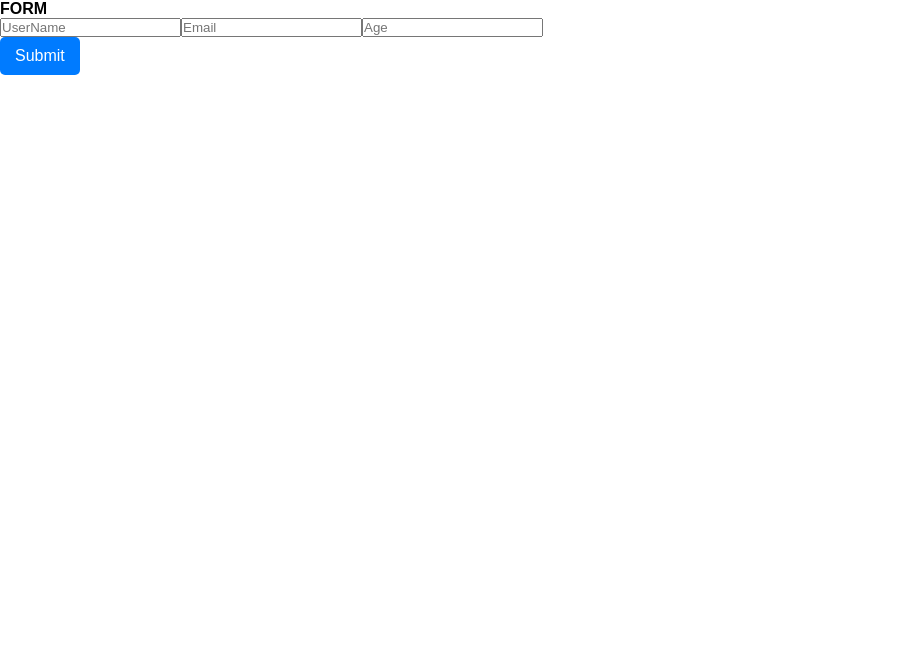
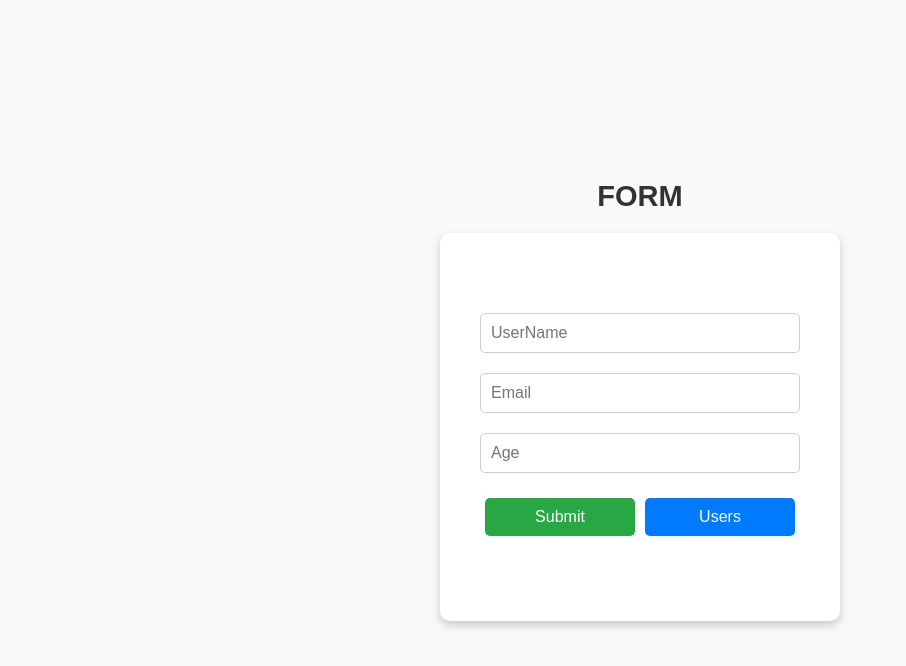
Before and after one commit to nargizsafarli/Crud-redux, a React (Vite) app: page / in a window 1280 px wide. Shown: the top 666 px of the page, without its empty margins (0-906 px from the left). Built offline with nearby package versions, Linux system fonts and the light colour scheme.

Commit message:
form page designed

```diff
--- a/src/Components/Form/Form.jsx
+++ b/src/Components/Form/Form.jsx
@@ -2,11 +2,11 @@ import React, { useState } from 'react'
 import { useDispatch } from 'react-redux';
 import { useNavigate } from 'react-router-dom';
 import { addUser, fetchUsers } from '../../Store/action';
+import "./form.css"
 
 function Form() {
     const [name, setUserName] = useState("");
     const [email, setEmail] = useState("");
-    const [password, setPassword] = useState("");
     const [age, setAge] = useState("");
     const [errors, setErrors] = useState({});
     const navigate=useNavigate()
@@ -14,7 +14,6 @@ function Form() {
 
 
     const usernameRegex =/^[a-zA-Z0-9]{3,13}$/;
-    // const passwordRegex = /^[a-zA-Z0-9!@#$%^&*]{6,16}$/;
     const emailRegex = /^[a-zA-Z0-9._%+-]+@gmail\.com$/;
     const ageRegex = /^[0-9]{1,3}$/;
 
@@ -66,7 +65,7 @@ function Form() {
           value={name}
           onChange={(e) => setUserName(e.target.value)}
         />
-        <span className="error">{errors.name}</span>
+        <span className="error">{errors.userName}</span>
         <input
           type="text"
           placeholder="Email"
@@ -86,6 +85,7 @@ function Form() {
           <button
           onClick={handleSubmit}
           >Submit</button>
+          <button onClick={()=>{navigate("/user")}}>Users</button>
         </div>
       </div>
     </div>
--- /dev/null
+++ b/src/Components/Form/form.css
@@ -0,0 +1,85 @@
+* {
+    margin: 0;
+    padding: 0;
+    box-sizing: border-box;
+    font-family: Arial, sans-serif;
+  }
+
+  .main-container {
+    display: flex;
+    flex-direction: column;
+    align-items: center;
+    justify-content: center;
+    height: 100vh;
+    background-color: #f8f9fa;
+  }
+
+  h4 {
+    font-size: 29px;
+    margin-bottom: 20px;
+    color: #333;
+    font-weight: bolder;
+  }
+
+  .container {
+    display: flex;
+    flex-direction: column;
+    align-items: center;
+    width: 400px;
+    padding: 80px 40px;
+    background-color: white;
+    border-radius: 10px;
+    box-shadow: 0px 4px 10px rgba(0, 0, 0, 0.2);
+  }
+
+  .container input {
+    width: 100%;
+    padding: 10px;
+    margin-bottom: 10px;
+    border: 1px solid #ccc;
+    border-radius: 5px;
+    font-size: 16px;
+  }
+
+  .container input:focus {
+    border-color: #007bff;
+    outline: none;
+  }
+
+  .error {
+    color: red;
+    font-size: 14px;
+    margin-bottom: 10px;
+    width: 100%;
+    text-align: left;
+
+  }
+
+  .button {
+    display: flex;
+    justify-content: space-between;
+    width: 100%;
+  }
+
+  .button button {
+    flex: 1;
+    padding: 10px;
+    margin: 5px;
+    border: none;
+    border-radius: 5px;
+    cursor: pointer;
+    font-size: 16px;
+    color: white;
+  }
+
+  .button button:first-child {
+    background-color: #28a745;
+  }
+
+  .button button:last-child {
+    background-color: #007bff;
+  }
+
+  .button button:hover {
+    opacity:0.8;
+  }
--- a/src/Components/User/user.css
+++ b/src/Components/User/user.css
@@ -7,7 +7,7 @@
   }
 
   .user-container {
-    /* height: 80vh; */
+
     padding: 90px 0;
     gap: 20px;
     display: flex;
@@ -100,5 +100,5 @@
 
   td button:last-child {
     background-color: red;
-    color: white;
+    color: white;
   }
```
